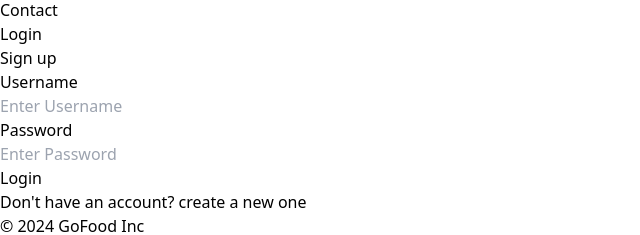
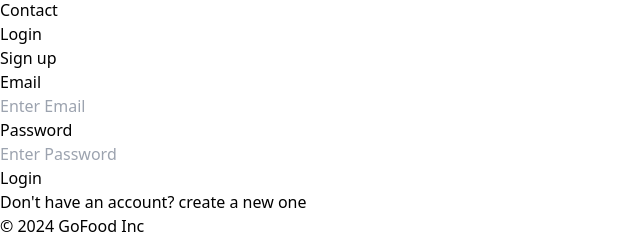
Before and after one commit to AaaSsHhUu/Go-food-, a React (Vite) app: page /login in a window 1280 px wide. Shown: the part 601-836 px from the top of the page, without its empty margins (0-640 px from the left). Built offline with nearby package versions, Linux system fonts and the light colour scheme.

Commit message:
modified login page and sending data to backend

```diff
--- a/src/components/Login/Login.jsx
+++ b/src/components/Login/Login.jsx
@@ -1,29 +1,98 @@
-import React from 'react'
-import { Link } from 'react-router-dom'
+import React, { useState } from "react";
+import { Link, useNavigate } from "react-router-dom";
 
 function Login() {
+  const [userCredentials, setUserCredentials] = useState({
+    email: "",
+    password: "",
+  });
+
+  const navigate = useNavigate();
+
+  const handleSubmit = async (e) => {
+    e.preventDefault();
+    const response = await fetch("http://localhost:5000/user/login", {
+      method: "POST",
+      headers: {
+        "Content-Type": "application/json",
+      },
+      body: JSON.stringify({
+        email: userCredentials.email,
+        password: userCredentials.password,
+      }),
+    });
+
+    const json = await response.json();
+    console.log(json);
+
+    if(!json.success){
+        alert("Enter Valid credentials");
+    }
+    if(json.success){
+        navigate("/");
+    }
+  };
+
+  const onChange = (e)=>{
+        setUserCredentials({...userCredentials,[e.target.name] : e.target.value})
+  }
+
   return (
-    <div className='bg-green-300 p-4 h-screen grid place-items-center'>
-        <div className='bg-white w-full sm:w-2/4 flex min-h-[50vh] py-4 rounded-lg flex-col items-center'>
-            <div className='w-[90%] sm:w-3/4 px-4 py-2 rounded-lg'>
-                <label htmlFor="username" className='my-2 font-bold'>Username</label>
+    <div className="bg-green-300 p-4 h-screen grid place-items-center">
+      <div className="bg-white w-full sm:w-2/4 flex min-h-[50vh] py-4 rounded-lg flex-col items-center">
+        <form
+          className="w-full flex flex-col items-center"
+          onSubmit={handleSubmit}
+        >
+          <div className="w-[90%] sm:w-3/4 px-4 py-2 rounded-lg">
+            <label htmlFor="email" className="my-2 font-bold">
+              Email
+            </label>
             <br />
-                <input type="text" id='username' placeholder='Enter Username' className='focus:outline-2 focus:outline-green-400 rounded-md my-2 border-2 border-none outline-none w-full bg-gray-200 px-4 py-2' required />
+            <input
+              type="email"
+              id="email"
+              name="email"
+              placeholder="Enter Email"
+              className="focus:outline-2 focus:outline-green-400 rounded-md my-2 border-2 border-none outline-none w-full bg-gray-200 px-4 py-2"
+              required
+              value={userCredentials.email}
+              onChange={onChange}
+            />
           </div>
 
-            <div className='w-[90%] sm:w-3/4 px-4 py-2 rounded-lg'>
-                <label htmlFor="password" className='my-2 font-bold'>Password</label>
+          <div className="w-[90%] sm:w-3/4 px-4 py-2 rounded-lg">
+            <label htmlFor="password" className="my-2 font-bold">
+              Password
+            </label>
             <br />
-                <input type="password" id='password' placeholder='Enter Password' className='focus:outline-2 focus:outline-green-400 rounded-md my-2 border-2 border-none outline-none w-full bg-gray-200 px-4 py-2' required />
+            <input
+              type="password"
+              id="password"
+              name="password"
+              placeholder="Enter Password"
+              className="focus:outline-2 focus:outline-green-400 rounded-md my-2 border-2 border-none outline-none w-full bg-gray-200 px-4 py-2"
+              required
+              value={userCredentials.password}
+              onChange={onChange}
+            />
           </div>
-            <div className='text-center my-4'>
-                <button className='bg-green-600 text-white px-4 py-2 rounded-md hover:bg-green-500'>Login</button>
+          <div className="text-center my-4">
+            <button className="bg-green-600 text-white px-4 py-2 rounded-md hover:bg-green-500">
+              Login
+            </button>
             <br />
-                <Link to={"/signup"} className='text-blue-600 hover:underline text-sm' >Don't have an account? create a new one</Link>
+            <Link
+              to={"/signup"}
+              className="text-blue-600 hover:underline text-sm"
+            >
+              Don't have an account? create a new one
+            </Link>
+          </div>
+        </form>
       </div>
     </div>
-    </div>
-  )
+  );
 }
 
-export default Login
+export default Login;
```
Lines whose indentation alone changed are shown as unchanged.
